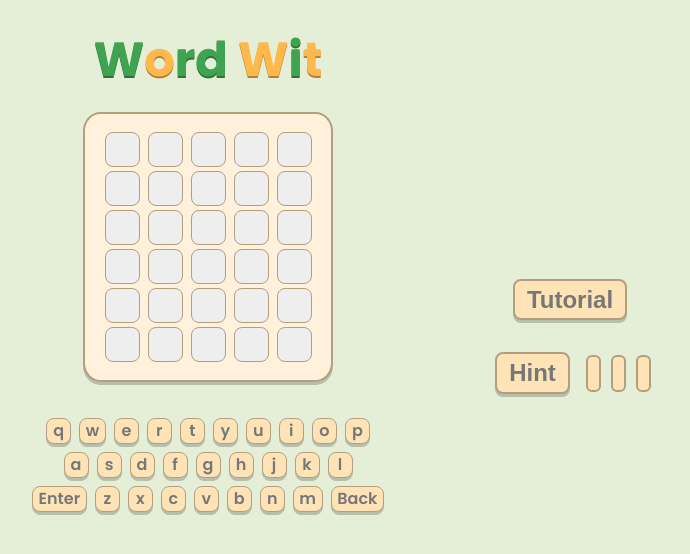
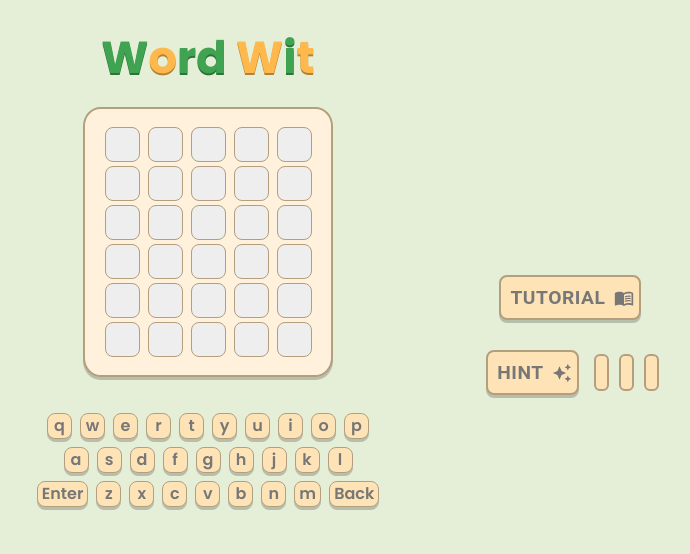
Before and after one commit to Doan-Ngoc/wordwit, a React (Create React App) app: page / in a window 1280 px wide. Shown: the top 554 px of the page, without its empty margins (432-1122 px from the left). Built offline with nearby package versions, Linux system fonts and the light colour scheme.

Commit message:
Update CSS using Material UI

```diff
--- a/package.json
+++ b/package.json
@@ -4,6 +4,10 @@
   "private": true,
   "dependencies": {
     "@babel/plugin-proposal-private-property-in-object": "^7.21.11",
+    "@emotion/react": "^11.13.3",
+    "@emotion/styled": "^11.13.0",
+    "@mui/icons-material": "^6.1.5",
+    "@mui/material": "^6.1.5",
     "@reduxjs/toolkit": "^2.3.0",
     "@testing-library/jest-dom": "^5.17.0",
     "@testing-library/react": "^13.4.0",
--- a/src/App.css
+++ b/src/App.css
@@ -31,8 +31,8 @@
   --font-sm: 0.75rem;
   --font-smd: 1rem;
   --font-md: 1rem;
-  --font-lg: 1.5rem;
-  --font-xlg: 2rem;
+  --font-lg: 1.2rem;
+  --font-xlg: 1.4rem;
   --font-xxlg: 3.5rem;
 
   /* Font weight */
--- a/src/components/Heading/heading.css
+++ b/src/components/Heading/heading.css
@@ -1,6 +1,6 @@
 .heading {
     text-align: center;
-    font-size: var(--font-lg);
+    font-size: var(--font-xlg);
 }
 .heading h1 {
    color: var(--color-green);
--- a/src/components/Key/key.css
+++ b/src/components/Key/key.css
@@ -7,7 +7,15 @@
     margin: 0.25em;
     border: 1px solid var(--border);
     border-radius: var(--border-rounded-md);
-    padding: 0 0.35em;
+    padding: 0 0.25em;
     cursor: pointer;
     filter: drop-shadow(0px 3px 0px rgba(0, 0, 0, 0.2));
 }
+
+.letter:hover {
+    background-color: #fdd796;
+}
+
+.letter:active {
+    transform: scale(1.05);
+}
--- a/src/components/Keyboard/Keyboard.tsx
+++ b/src/components/Keyboard/Keyboard.tsx
@@ -1,7 +1,8 @@
 import React, {useEffect, useState} from 'react'
+import './keyboard.css'
+import Snackbar from '@mui/material/Snackbar';
+import wordList from '../../wordList.json'
 import { useDispatch, useSelector} from "react-redux";
-import './keyboard.css'
-import wordList from '../../wordList.json'
 import Key from '../Key/Key';
 import { rootState } from "../../redux/interface";
 import { setBoard, incPos, decPos, incRow, addGuessedLetter} from '../../redux/boardSlice';
@@ -37,7 +38,6 @@ const Keyboard: React.FC = () => {
   const clickEnter = () => {
     // dispatch(getHint("a"))
     console.log( correctWord )
-    console.log('boardword', board5Words)
     //Check if the guess is a valid word
     if (!allWords.includes(board5Words.toLowerCase())) {
       alert("Invalid word")
@@ -72,15 +72,15 @@ const Keyboard: React.FC = () => {
     <div className='keyboard-container'>
         {keyboardRows.map((row, idx) => {
         return (
-        <div key={idx} className='row'>
+        <div key={idx} className='letter-row'>
             {idx === 2 && (
-              <span className='letter-row' onClick={clickEnter}>
+              <span onClick={clickEnter}>
                 Enter
               </span>
             )}
          {row.split(" ").map((letter, letterIdx) => {
           return (
-            <div className='letter-row' key={letterIdx}>
+            <div className='letter-button' key={letterIdx}>
               <Key letter={letter} />
               {letter === "m" && <span onClick={clickBack}>Back</span>}
             </div>
--- a/src/components/Keyboard/keyboard.css
+++ b/src/components/Keyboard/keyboard.css
@@ -1,13 +1,13 @@
-.row {
+.letter-row {
     display: flex;
     text-align: center;
     justify-content: center;
    }
-   .letter-row {
+.letter-button {
        display: flex;
        align-items: center;
    }
-    .keyboard-container span {
+.keyboard-container span {
        background-color: grey;
        color: white;
        font-weight: var(--font-bold);
@@ -17,3 +17,10 @@
        padding: 0.25em;
        cursor: pointer;
    }
+.keyboard-container span:hover {
+    background-color: #fdd796;
+   }
+
+.keyboard-container span:active {
+    transform: scale(1.05);
+   }
--- a/src/components/SideBar/SideBar.tsx
+++ b/src/components/SideBar/SideBar.tsx
@@ -1,4 +1,13 @@
 import './sidebar.css'
+import { Button } from '@mui/material';
+import {AutoAwesome, MenuBook} from '@mui/icons-material';
+import Dialog from '@mui/material/Dialog';
+import DialogTitle from '@mui/material/DialogTitle';
+import DialogContent from '@mui/material/DialogContent';
+import DialogActions from '@mui/material/DialogActions';
+import IconButton from '@mui/material/IconButton';
+import CloseIcon from '@mui/icons-material/Close';
+import Typography from '@mui/material/Typography';
 import React, {useEffect, useState} from 'react'
 import { useDispatch, useSelector} from "react-redux";
 import wordList from '../../wordList.json'
@@ -26,21 +35,57 @@ const SideBar = () => {
     }
   };
 
+  // Dialog
+    const [open, setOpen] = React.useState(false);
+
+    const handleClickOpen = () => {
+      setOpen(true);
+    };
+    const handleClose = () => {
+      setOpen(false);
+    }
+
   return (
     <div className='sidebar'>
-        <button>Tutorial</button>
+        <Button endIcon={<MenuBook/>} onClick={handleClickOpen}>Tutorial</Button>
         <div className='hint'>
-            <button onClick={clickHint}>Hint</button>
+            <Button onClick={clickHint} endIcon={<AutoAwesome/>}>Hint</Button>
             <div className='hint-list'>
-                {/* <span className='hint-item'></span>
-                <span className='hint-item'></span>
-                <span className='hint-item'></span> */}
                 {hintArray.map((letter, index) => {
                   if (letter === "") return <span key={index} className='hint-item' />
                     else return <h1 key={index}>{letter}</h1>
           })}
             </div>
         </div>
+        {/* Tutorial Dialog */}
+        <Dialog onClose={handleClose} open={open}>
+        <div className='tutorial-dialog'>
+        <DialogTitle>
+        Welcome to Wordwit!
+        </DialogTitle>
+        <DialogContent style={{paddingBottom: "0"}}>
+          <Typography>
+            Guess the 5-letter word in 6 tries!<br/>
+            <b>Enter</b> to submit your guess.<br/>
+            Letters show:<br/>
+            <span className='tutorial-colorbox' style={{backgroundColor: 'var(--color-green)'}}/>&nbsp;
+             Green = Correct letter, right spot!<br/>
+            <span className='tutorial-colorbox' style={{backgroundColor: 'var(--bold-yellow)'}}/>&nbsp;
+            Yellow = Correct letter, wrong spot.<br/>
+            <span className='tutorial-colorbox' style={{backgroundColor: 'var(--color-gray)'}}/>&nbsp;
+            Gray = Not in the word.<br/>
+            <b>Back</b> to delete letters.<br/>
+            <b>Hint</b> to reveal a letter – you get 3 hints!<br/>
+            Have fun guessing! 🎉
+          </Typography>
+        </DialogContent>
+        <DialogActions style={{paddingRight: "24px"}}>
+          <Button onClick={handleClose}>
+            Got it!
+          </Button>
+        </DialogActions>
+        </div>
+      </Dialog>
     </div>
   )
 }
--- a/src/components/SideBar/sidebar.css
+++ b/src/components/SideBar/sidebar.css
@@ -10,8 +10,7 @@
     width: 300px;
   }
 
-.sidebar button {
-    min-width: 25px;
+.sidebar Button {
     background-color: var(--medium-yellow);
     color: var(--color-gray);
     font-weight: var(--font-bold);
@@ -48,3 +47,20 @@
     font-size: var(--font-xlg);
     color: var(--color-gray);
 }
+
+.tutorial-dialog {
+    background-color: var(--medium-yellow);
+    color: var(--color-dark-gray);
+}
+
+.tutorial-colorbox {
+    min-width: 15px;
+    height: 15px;
+    display: inline-block;
+    background-color: var(--bold-yellow);
+    border: 1.5px solid
+}
+.tutorial-dialog Button {
+    color: var(--color-dark-gray);
+    font-weight: var(--font-bold);
+}
```
Also changed, not shown: src/wordList.json (+1 -1 lines), 1 other file (tests, documents, lock files or other folders).
